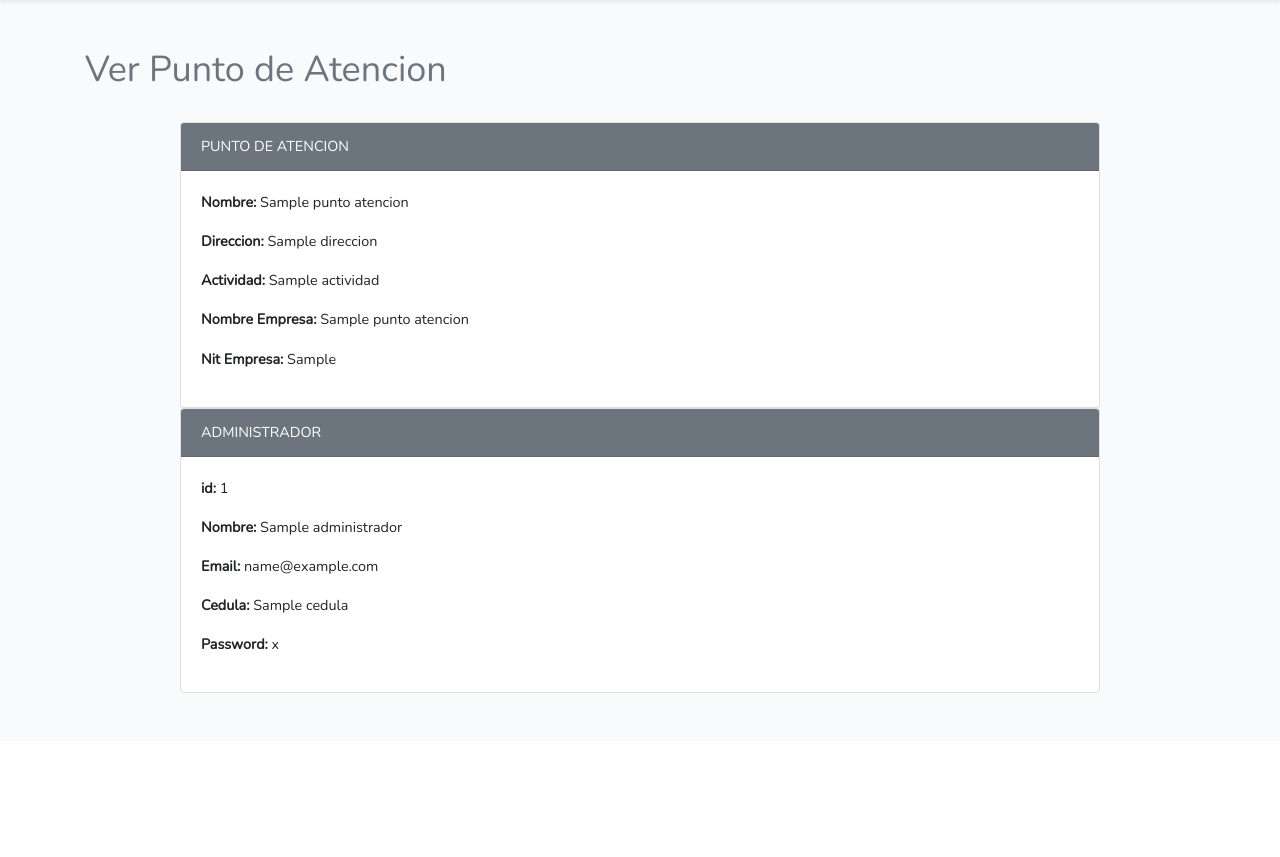
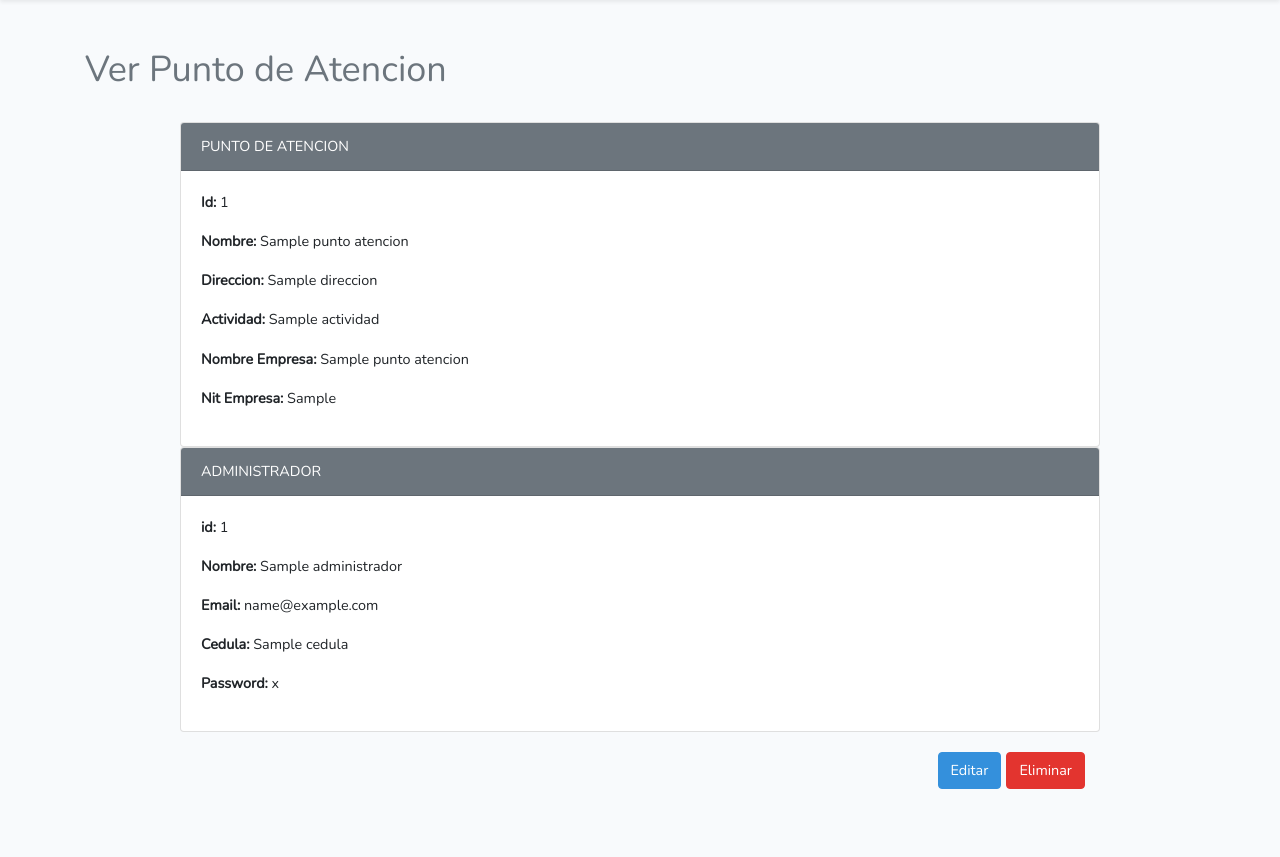
Before and after one commit to anderdavid/SistemaDeTurnos, a Laravel app: template resources/views/puntosAtencion/viewId.blade.php in a window 1280 px wide. Shown: the part 110-967 px from the top of the page. Before the commit the page ends 851 px from the top, so only its background shows below. Run offline with Laravel 8, Linux system fonts and the light colour scheme; the template is opened without the code that fills it: most values are stand-ins (such as "Sample title", 1, 10 or a date in 2020); some libraries are stand-ins or nearby versions.

Commit message:
enlazar editar y elimninar en vista puntosAtencion/viewId.blade

```diff
--- a/public/css/styles.css
+++ b/public/css/styles.css
@@ -24,3 +24,13 @@
 .icono-action:hover ~.tooltiptext{
 	visibility: visible;
 }
+
+.container-buttons{
+  margin:20px 10px;
+  display: flex;
+  float: right;
+}
+.container-buttons .btn{
+  margin-right: 5px;
+  color:#fff;
+}
--- a/resources/views/puntosAtencion/viewId.blade.php
+++ b/resources/views/puntosAtencion/viewId.blade.php
@@ -1,6 +1,17 @@
 @extends('layouts.nav-superadministrador')
 @section('content')
 
+<script type="text/javascript">
+	var idUsuario="";
+
+	function eliminar(id){
+		idPuntoAtencion =id;
+
+	}
+	function borrar(){
+		location.href = "/puntosAtencion/destroy/"+idPuntoAtencion;
+	}
+</script>
 <div class="container">
 	<h1 class="text-secondary">Ver Punto de Atencion</h1><br>
 	<div class="row justify-content-center">
@@ -11,6 +22,7 @@
 					PUNTO DE ATENCION
 				</div>
 				<div class="card-body">
+					<p><strong>Id: </strong>{{$puntoAtencion->id}}</p>
 					<p><strong>Nombre: </strong>{{$puntoAtencion->nombre}}</p>
 					<p><strong>Direccion: </strong>{{$puntoAtencion->direccion}}</p>
 					<p><strong>Actividad: </strong>{{$puntoAtencion->actividad}}</p>
@@ -28,20 +40,40 @@
 					<p><strong>Email: </strong>{{$administrador->email}}</p>
 					<p><strong>Cedula: </strong>{{$administrador->cedula}}</p>
 					<p><strong>Password: </strong>{{$administrador->password}}</p>
-
+				</div>
 			</div>
+			<div class="container-buttons">
+			 	<a href="/puntosAtencion/edit/{{$puntoAtencion->id}}" class="btn btn-primary text-white">Editar</a>
+			 	<a  onclick="eliminar({{$puntoAtencion->id}})" data-toggle="modal" data-target="#modalErase" class="btn btn-danger  text-white">Eliminar</a>
+ 			</div>
 	</div>
 </div>
+
+<div class="modal" id="modalErase">
+	<div class="modal-dialog">
+		<div class="modal-content">
+			<div class="modal-header bg-danger ">
+				<h4 class="modal-title text-light">Advertencia!</h4>
+				<button type="button" class="close" data-dismiss="modal">&times;</button>
+			</div>
+			<div class="modal-body">
+				¿Esta seguro de eliminar este punto de atencion?
+			</div>
+			<div class="modal-footer">
+				<div class="row" style="margin-right: 10px">
+					<div class="col-md-4"></div>
+					<div class="col-md-4">
+						<button onClick="borrar()" class="btn btn-primary">Aceptar</button>
+					</div>
+					<div class="col-md-4">
+						<button class="btn btn-danger" data-dismiss="modal">Cerrar</button>
+					</div>
+				</div>
+			</div>
+
+		</div>
+	</div>
+</div>
+
+
 @endsection
-
-  				<!-- $mUsuario->name=$request->name;
-                $mUsuario->email=$request->email;
-                $mUsuario->cedula=$request->cedula;
-                $mUsuario->password=bcrypt($request->password);
-                $mUsuario->save();
-
-                $mPuntoAtencion->nombre=$request->nombrePuntoAtencion;
-                $mPuntoAtencion->direccion=$request->direccion;
-                $mPuntoAtencion->actividad=$request->actividad;
-                $mPuntoAtencion->nombre_empresa=$request->nombre_empresa;
-                $mPuntoAtencion->nit_empresa=$request->nit_empresa; -->
```
